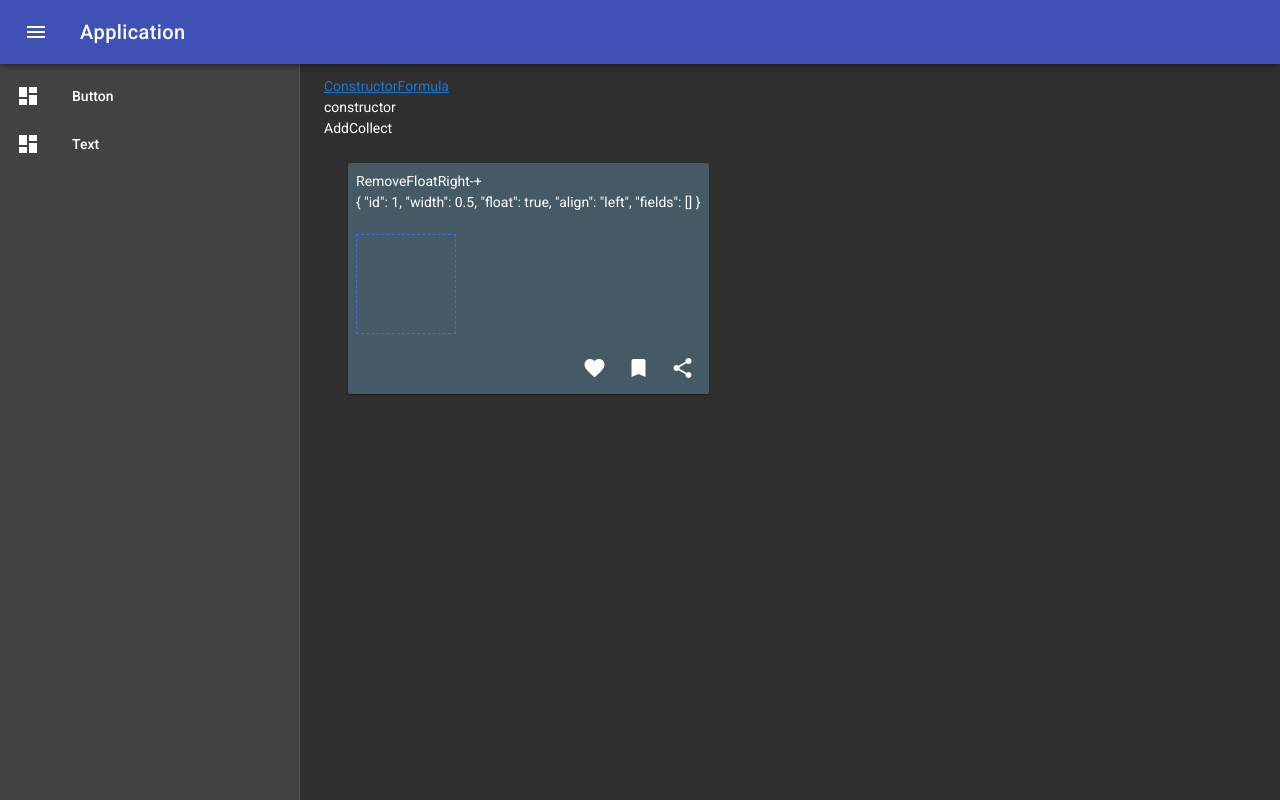
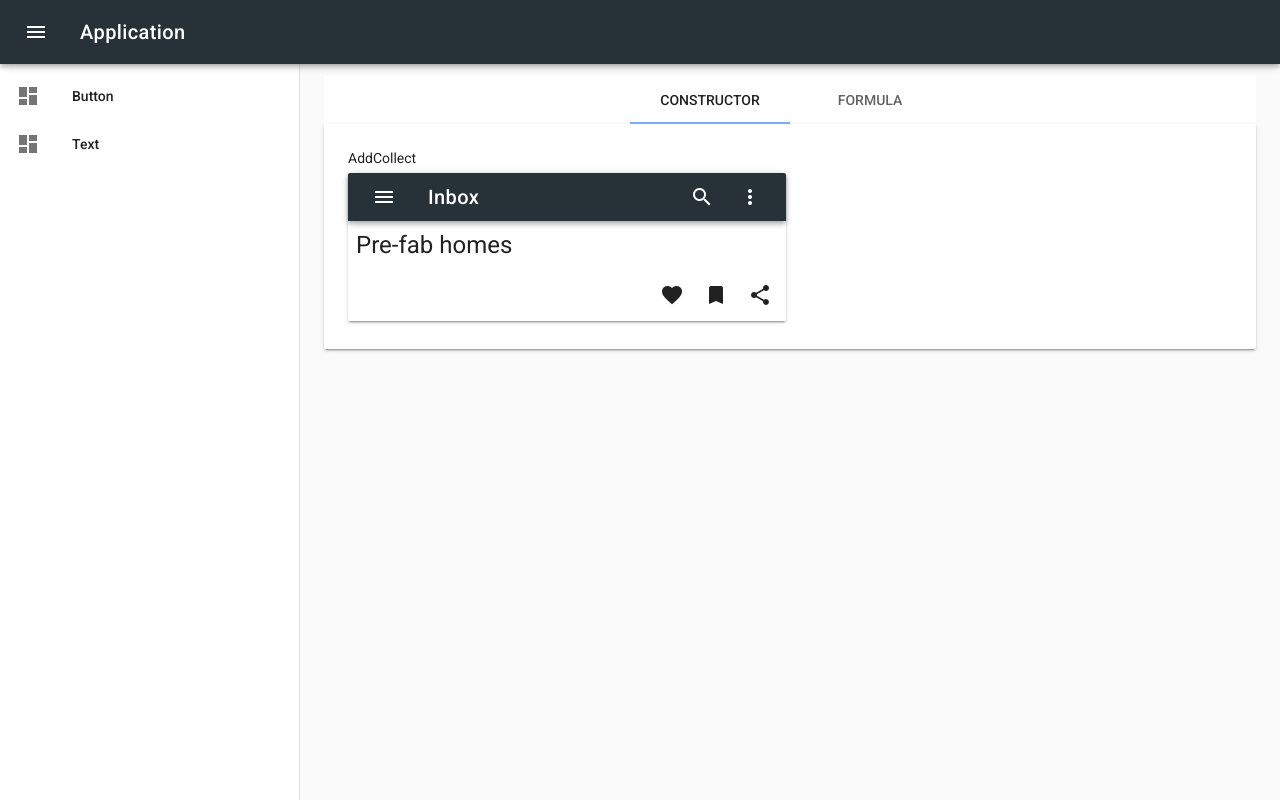
Before and after one commit to v3il/calc-builder, a Vue app in the folder client/: page /constructor in a window 1280 px wide. Both pictures are taken after a click on the button "Add". Built offline with nearby package versions, Linux system fonts and the light colour scheme.

Commit message:
Render layout container as card widget

```diff
--- a/client/src/App.vue
+++ b/client/src/App.vue
@@ -1,5 +1,5 @@
 <template>
-    <v-app dark>
+    <v-app dark1>
         <router-view/>
     </v-app>
 </template>
--- a/client/src/components/LayoutBuilder.vue
+++ b/client/src/components/LayoutBuilder.vue
@@ -1,13 +1,11 @@
 <template>
-    <div class="layout-builder">
+    <v-card>
+        <v-container fluid grid-list-md>
+
             <button @click="add">Add</button>
             <button @click="collect">Collect</button>
 
-
-        <!--<v-card>-->
-            <v-container fluid grid-list-md>
-                <v-layout row wrap>
-                    <Draggable v-if="containers.length" v-model="containers">
+            <Draggable v-if="containers.length" v-model="containers" element="v-layout" wrap row>
                 <LayoutContainer
                         @removeContainer="removeContainer($event)"
                         v-for="container in containers"
@@ -15,8 +13,27 @@
                         :key="container.id"
                 ></LayoutContainer>
             </Draggable>
-                </v-layout>
         </v-container>
+    </v-card>
+
+    <!--<div class="layout-builder">-->
+        <!--<button @click="add">Add</button>-->
+        <!--<button @click="collect">Collect</button>-->
+
+
+        <!--&lt;!&ndash;<v-card>&ndash;&gt;-->
+            <!--<v-container fluid grid-list-md>-->
+                <!--<v-layout row wrap>-->
+                    <!--<Draggable v-if="containers.length" v-model="containers">-->
+                        <!--<LayoutContainer-->
+                                <!--@removeContainer="removeContainer($event)"-->
+                                <!--v-for="container in containers"-->
+                                <!--:container="container"-->
+                                <!--:key="container.id"-->
+                        <!--&gt;</LayoutContainer>-->
+                    <!--</Draggable>-->
+                <!--</v-layout>-->
+            <!--</v-container>-->
         <!--</v-card>-->
 
 
@@ -32,7 +49,7 @@
         <!--<div v-else>-->
             <!--Empty-->
         <!--</div>-->
-    </div>
+    <!--</div>-->
 </template>
 
 <script>
--- a/client/src/components/LayoutContainer.vue
+++ b/client/src/components/LayoutContainer.vue
@@ -1,45 +1,36 @@
 <template>
 
-    <v-flex>
-        <v-card class="blue-grey darken-2">
-            <v-container fluid pa-2>
-                <v-layout >
+    <v-flex v-bind="{ [`xs6`]: true }">
+
+        <v-card>
+            <v-toolbar color="blue-grey darken-4" dense dark>
+                <v-toolbar-side-icon></v-toolbar-side-icon>
+
+                <v-toolbar-title>Inbox</v-toolbar-title>
+
+                <v-spacer></v-spacer>
+
+                <v-btn icon>
+                    <v-icon>search</v-icon>
+                </v-btn>
+
+                <v-btn icon>
+                    <v-icon>more_vert</v-icon>
+                </v-btn>
+            </v-toolbar>
+
+            <v-container
+                    fill-height
+                    fluid
+                    pa-2
+            >
+                <v-layout fill-height>
                     <v-flex xs12 align-end flexbox>
-                        <!--<div class="layout-container" :style="{width: containerData.width * 100 + '%'}" :class="{-->
-                            <!--'non-float': !containerData.float,-->
-                            <!--'pulled-right': containerData.pullToRight,-->
-                        <!--}">-->
-
-                                <button @click="remove">Remove</button>
-                                <button @click="float">Float</button>
-                                <button @click="right">Right</button>
-
-                                <button @click="resize(-1)">-</button>
-                                <button @click="resize(1)">+</button>
-                                <br>
-                                {{containerData}}
-
-                                <br>
-                                <br>
-
-
-
-                                <Draggable v-model="containerData.fields" class="drag" @add="onAdd" :options="{
-                                    group: 'items',
-                                }">
-                                    <template v-for="field in containerData.fields">
-                                        <component
-                                                @optionsUpdate="mergeOptions(field, $event)"
-                                                :key="field.id"
-                                                :is="field.type"
-                                                :options="field.params"
-                                        ></component>
-                                    </template>
-                                </Draggable>
-                         <!--</div>-->
+                        <span class="headline white--text1" v-text="card.title"></span>
                     </v-flex>
                 </v-layout>
             </v-container>
+
 
             <v-card-actions>
                 <v-spacer></v-spacer>
@@ -55,6 +46,64 @@
             </v-card-actions>
         </v-card>
     </v-flex>
+    <!--</v-layout>-->
+    <!--</v-container>-->
+    <!--</v-card>-->
+
+        <!--<v-card class="blue-grey darken-2">-->
+            <!--<v-container fluid pa-2>-->
+                <!--<v-layout >-->
+                    <!--<v-flex xs12 align-end flexbox>-->
+                        <!--&lt;!&ndash;<div class="layout-container" :style="{width: containerData.width * 100 + '%'}" :class="{&ndash;&gt;-->
+                            <!--&lt;!&ndash;'non-float': !containerData.float,&ndash;&gt;-->
+                            <!--&lt;!&ndash;'pulled-right': containerData.pullToRight,&ndash;&gt;-->
+                        <!--&lt;!&ndash;}">&ndash;&gt;-->
+
+                                <!--<button @click="remove">Remove</button>-->
+                                <!--<button @click="float">Float</button>-->
+                                <!--<button @click="right">Right</button>-->
+
+                                <!--<button @click="resize(-1)">-</button>-->
+                                <!--<button @click="resize(1)">+</button>-->
+                                <!--<br>-->
+                                <!--{{containerData}}-->
+
+                                <!--<br>-->
+                                <!--<br>-->
+
+
+
+                                <!--<Draggable v-model="containerData.fields" class="drag" @add="onAdd" :options="{-->
+                                    <!--group: 'items',-->
+                                <!--}">-->
+                                    <!--<template v-for="field in containerData.fields">-->
+                                        <!--<component-->
+                                                <!--@optionsUpdate="mergeOptions(field, $event)"-->
+                                                <!--:key="field.id"-->
+                                                <!--:is="field.type"-->
+                                                <!--:options="field.params"-->
+                                        <!--&gt;</component>-->
+                                    <!--</template>-->
+                                <!--</Draggable>-->
+                         <!--&lt;!&ndash;</div>&ndash;&gt;-->
+                    <!--</v-flex>-->
+                <!--</v-layout>-->
+            <!--</v-container>-->
+
+            <!--<v-card-actions>-->
+                <!--<v-spacer></v-spacer>-->
+                <!--<v-btn icon>-->
+                    <!--<v-icon>favorite</v-icon>-->
+                <!--</v-btn>-->
+                <!--<v-btn icon>-->
+                    <!--<v-icon>bookmark</v-icon>-->
+                <!--</v-btn>-->
+                <!--<v-btn icon>-->
+                    <!--<v-icon>share</v-icon>-->
+                <!--</v-btn>-->
+            <!--</v-card-actions>-->
+        <!--</v-card>-->
+    <!--</v-flex>-->
 
 </template>
 
@@ -105,6 +154,12 @@
                         subtitle: "<span class='text--primary'>Sandra Adams</span> &mdash; Do you have Paris recommendations? Have you ever been?"
                     }
                 ],
+
+                card:
+                    { title: 'Pre-fab homes', src: 'https://cdn.vuetifyjs.com/images/cards/house.jpg', flex: 12 },
+                    // { title: 'Favorite road trips', src: 'https://cdn.vuetifyjs.com/images/cards/road.jpg', flex: 6 },
+                    // { title: 'Best airlines', src: 'https://cdn.vuetifyjs.com/images/cards/plane.jpg', flex: 6 }
+
             };
         },
 
--- a/client/src/views/CalcConstructor.vue
+++ b/client/src/views/CalcConstructor.vue
@@ -1,7 +1,5 @@
 <template>
     <div>
-        constructor
-
         <LayoutBuilder :layout="layout"></LayoutBuilder>
     </div>
 </template>
--- a/client/src/views/MainPage.vue
+++ b/client/src/views/MainPage.vue
@@ -18,15 +18,23 @@
             </v-list>
         </v-navigation-drawer>
 
-        <v-toolbar color="indigo" dark app fixed clipped-left>
+        <v-toolbar color="blue-grey darken-4" dark app fixed clipped-left>
             <v-toolbar-side-icon @click.stop="drawer = !drawer"></v-toolbar-side-icon>
             <v-toolbar-title>Application</v-toolbar-title>
         </v-toolbar>
 
         <v-content class="page-content">
             <div class="page-content">
-                <router-link :to="{name: 'constructor'}">Constructor</router-link>
-                <router-link :to="{name: 'formula'}">Formula</router-link>
+
+                <v-tabs fixed-tabs>
+                    <v-tab :to="{name: 'constructor'}">
+                        Constructor
+                    </v-tab>
+
+                    <v-tab :to="{name: 'formula'}">
+                        Formula
+                    </v-tab>
+                </v-tabs>
 
                 <router-view></router-view>
             </div>
```
Lines whose indentation alone changed are shown as unchanged.
